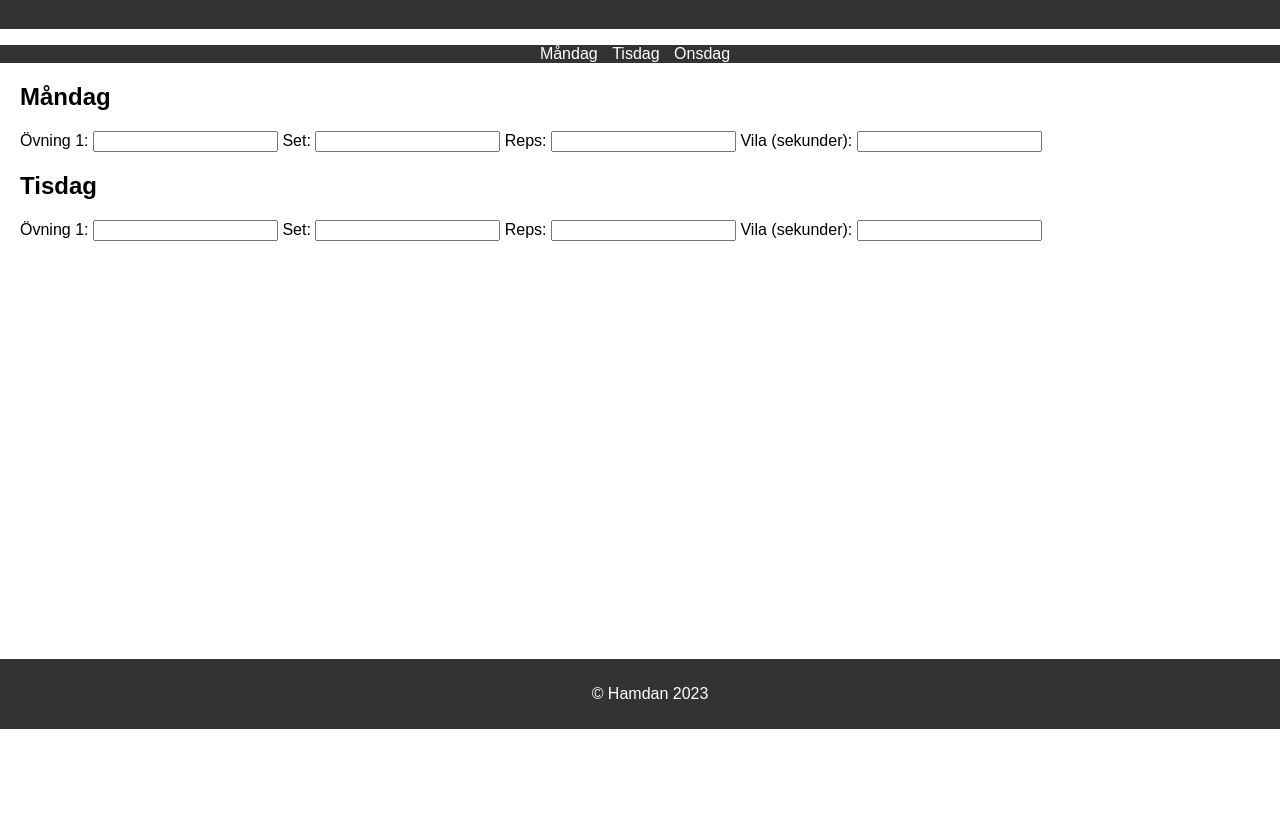
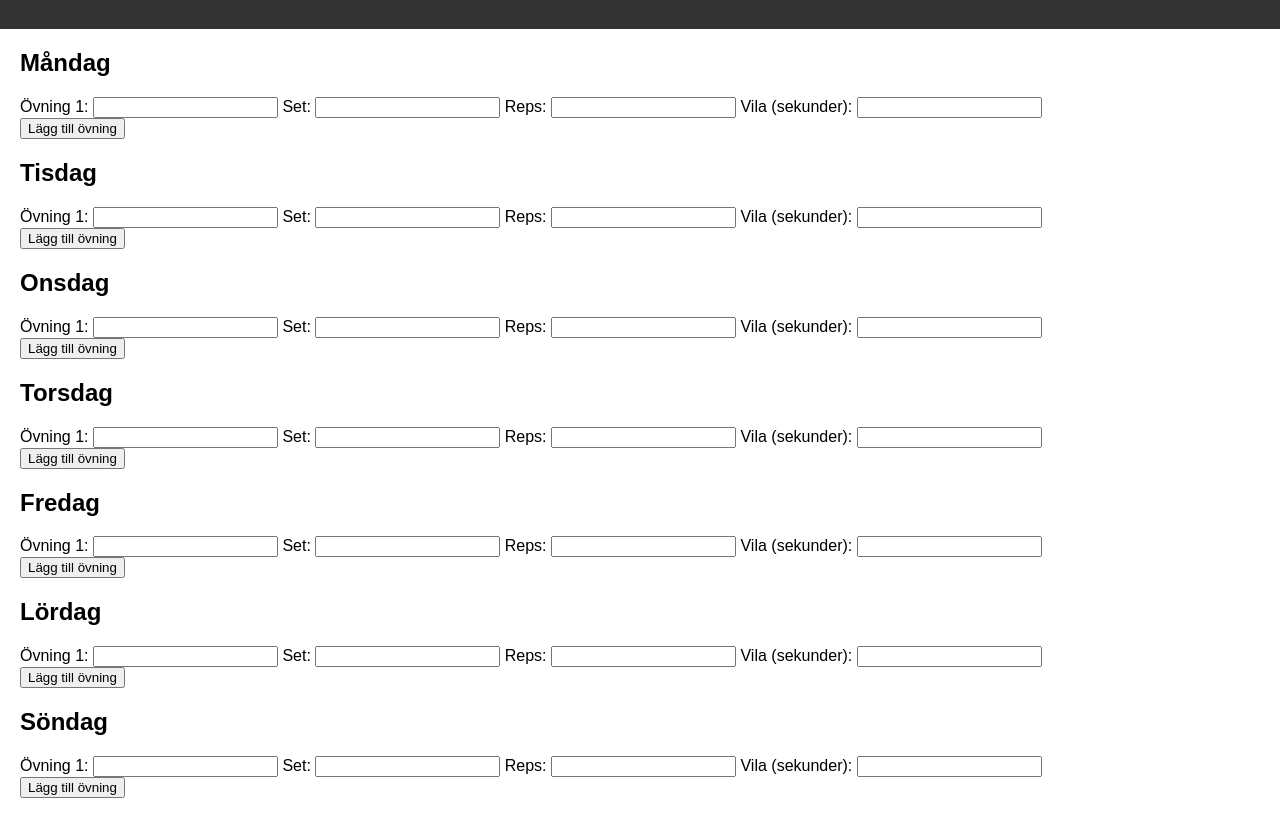
Before and after one commit to mohamadhamdan13/Traningssida, a website: page index.html in a window 1280 px wide. Shown: the part 71-889 px from the top of the page. Before the commit the page ends 800 px from the top, so only its background shows below. Drawn offline with nearby package versions, Linux system fonts and the light colour scheme.

Commit message:
lägga till övningar

```diff
--- a/JavaScript/index.js
+++ b/JavaScript/index.js
@@ -1,3 +1,4 @@
+
 function getCurrentWeekNumber() {
   var today = new Date();
   var startOfWeek = new Date(today.getFullYear(), 0, 1);
@@ -14,3 +15,23 @@ document.addEventListener("DOMContentLoaded", function () {
       weekTitle.textContent = "Vecka " + currentWeek;
   }
 });
+
+
+$(function () {
+  // Hantera klick på "Lägg till övning" för varje dag separat
+  $(".add-exercise").on("click", function () {
+      const $form = $(this).prev(".exercise-form");
+      const exerciseCount = $form.find("input[type='text']").length + 1;
+
+      const newExercise = '<label for="exercise' + exerciseCount + '">Övning ' + exerciseCount + ':</label>' +
+          '<input type="text" name="exercise' + exerciseCount + '">' +
+          '<label for="sets' + exerciseCount + '">Set:</label>' +
+          '<input type="number" name="sets' + exerciseCount + '">' +
+          '<label for="reps' + exerciseCount + '">Reps:</label>' +
+          '<input type="number" name="reps' + exerciseCount + '">' +
+          '<label for="rest' + exerciseCount + '">Vila (sekunder):</label>' +
+          '<input type="number" name="rest' + exerciseCount + '">';
+
+      $form.append(newExercise);
+  });
+});
--- a/index.html
+++ b/index.html
@@ -2,24 +2,28 @@
 <html>
 <head>
     <title>Träningsschema</title>
-    <link rel="stylesheet" type="text/css" href="Css/style.css"> <!-- Länk till extern CSS-fil -->
+    <link rel="stylesheet" type="text/css" href="Css/style.css">
+    <script src="https://ajax.googleapis.com/ajax/libs/jquery/3.7.1/jquery.min.js"></script>
 </head>
 <body>
     <header>
-        <h1 id="week-title">Vecka 1</h1>
+        <h1 id="week-title">Vecka </h1>
     </header>
-    <nav>
+    <!--<nav>
         <ul>
             <li><a href="#dag1">Måndag</a></li>
             <li><a href="#dag2">Tisdag</a></li>
             <li><a href="#dag3">Onsdag</a></li>
-            <!-- Lägg till länkar för de övriga dagarna här -->
-        </ul>
+            <li><a href="#dag4">Torsdag</a></li>
+            <li><a href="#dag5">Fredag</a></li>
+            <li><a href="#dag6">Lördag</a></li>
+            <li><a href="#dag7">Söndag</a></li>
+        </ul>-->
     </nav>
     <main>
         <section id="dag1">
             <h2>Måndag</h2>
-            <form>
+            <form class="exercise-form">
                 <label for="exercise1">Övning 1:</label>
                 <input type="text" id="exercise1" name="exercise1">
                 <label for="sets1">Set:</label>
@@ -29,26 +33,96 @@
                 <label for="rest1">Vila (sekunder):</label>
                 <input type="number" id="rest1" name="rest1">
             </form>
+            <button class="add-exercise">Lägg till övning</button>
         </section>
         <section id="dag2">
             <h2>Tisdag</h2>
-            <form>
-                <label for="exercise2">Övning 1:</label>
-                <input type="text" id="exercise2" name="exercise2">
-                <label for="sets2">Set:</label>
-                <input type="number" id="sets2" name="sets2">
-                <label for="reps2">Reps:</label>
-                <input type="number" id="reps2" name="reps2">
-                <label for="rest2">Vila (sekunder):</label>
-                <input type="number" id="rest2" name="rest2">
+            <form class="exercise-form">
+                <label for="exercise1">Övning 1:</label>
+                <input type="text" id="exercise1" name="exercise1">
+                <label for="sets1">Set:</label>
+                <input type="number" id="sets1" name="sets1">
+                <label for="reps1">Reps:</label>
+                <input type="number" id="reps1" name="reps1">
+                <label for="rest1">Vila (sekunder):</label>
+                <input type="number" id="rest1" name="rest1">
             </form>
+            <button class="add-exercise">Lägg till övning</button>
         </section>
-        <!-- Lägg till formulär för de övriga dagarna här -->
+        <section id="dag3">
+            <h2>Onsdag</h2>
+            <form class="exercise-form">
+                <label for="exercise1">Övning 1:</label>
+                <input type="text" id="exercise1" name="exercise1">
+                <label for="sets1">Set:</label>
+                <input type="number" id="sets1" name="sets1">
+                <label for="reps1">Reps:</label>
+                <input type="number" id="reps1" name="reps1">
+                <label for="rest1">Vila (sekunder):</label>
+                <input type="number" id="rest1" name="rest1">
+            </form>
+            <button class="add-exercise">Lägg till övning</button>
+        </section>
+        <section id="dag4">
+            <h2>Torsdag</h2>
+            <form class="exercise-form">
+                <label for="exercise1">Övning 1:</label>
+                <input type="text" id "exercise1" name="exercise1">
+                <label for="sets1">Set:</label>
+                <input type="number" id="sets1" name="sets1">
+                <label for="reps1">Reps:</label>
+                <input type="number" id="reps1" name="reps1">
+                <label for="rest1">Vila (sekunder):</label>
+                <input type="number" id="rest1" name="rest1">
+            </form>
+            <button class="add-exercise">Lägg till övning</button>
+        </section>
+        <section id="dag5">
+            <h2>Fredag</h2>
+            <form class="exercise-form">
+                <label for="exercise1">Övning 1:</label>
+                <input type="text" id="exercise1" name="exercise1">
+                <label for="sets1">Set:</label>
+                <input type="number" id="sets1" name="sets1">
+                <label for="reps1">Reps:</label>
+                <input type="number" id="reps1" name="reps1">
+                <label for="rest1">Vila (sekunder):</label>
+                <input type="number" id="rest1" name="rest1">
+            </form>
+            <button class="add-exercise">Lägg till övning</button>
+        </section>
+        <section id="dag6">
+            <h2>Lördag</h2>
+            <form class="exercise-form">
+                <label for="exercise1">Övning 1:</label>
+                <input type="text" id="exercise1" name="exercise1">
+                <label for="sets1">Set:</label>
+                <input type="number" id="sets1" name="sets1">
+                <label for="reps1">Reps:</label>
+                <input type="number" id="reps1" name="reps1">
+                <label for="rest1">Vila (sekunder):</label>
+                <input type="number" id="rest1" name="rest1">
+            </form>
+            <button class="add-exercise">Lägg till övning</button>
+        </section>
+        <section id="dag7">
+            <h2>Söndag</h2>
+            <form class="exercise-form">
+                <label for="exercise1">Övning 1:</label>
+                <input type="text" id="exercise1" name="exercise1">
+                <label for="sets1">Set:</label>
+                <input type="number" id="sets1" name="sets1">
+                <label for "reps1">Reps:</label>
+                <input type="number" id="reps1" name="reps1">
+                <label for="rest1">Vila (sekunder):</label>
+                <input type="number" id="rest1" name="rest1">
+            </form>
+            <button class="add-exercise">Lägg till övning</button>
+        </section>
     </main>
-    <footer>
+    <!--<footer>
         <p>&copy; Hamdan 2023</p>
-    </footer>
+    </footer>-->
 </body>
-    <script src="JavaScript/index.js"></script> <!-- Länk till extern JavaScript-fil -->
-</body>
+<script src="JavaScript/index.js"></script>
 </html>
--- a/package.json
+++ b/package.json
@@ -1,6 +1,7 @@
 {
   "dependencies": {
     "express": "^4.18.2",
+    "jquery": "^3.7.1",
     "mysql2": "^3.6.2"
   }
 }
```
Also changed, not shown: 1 other file.
